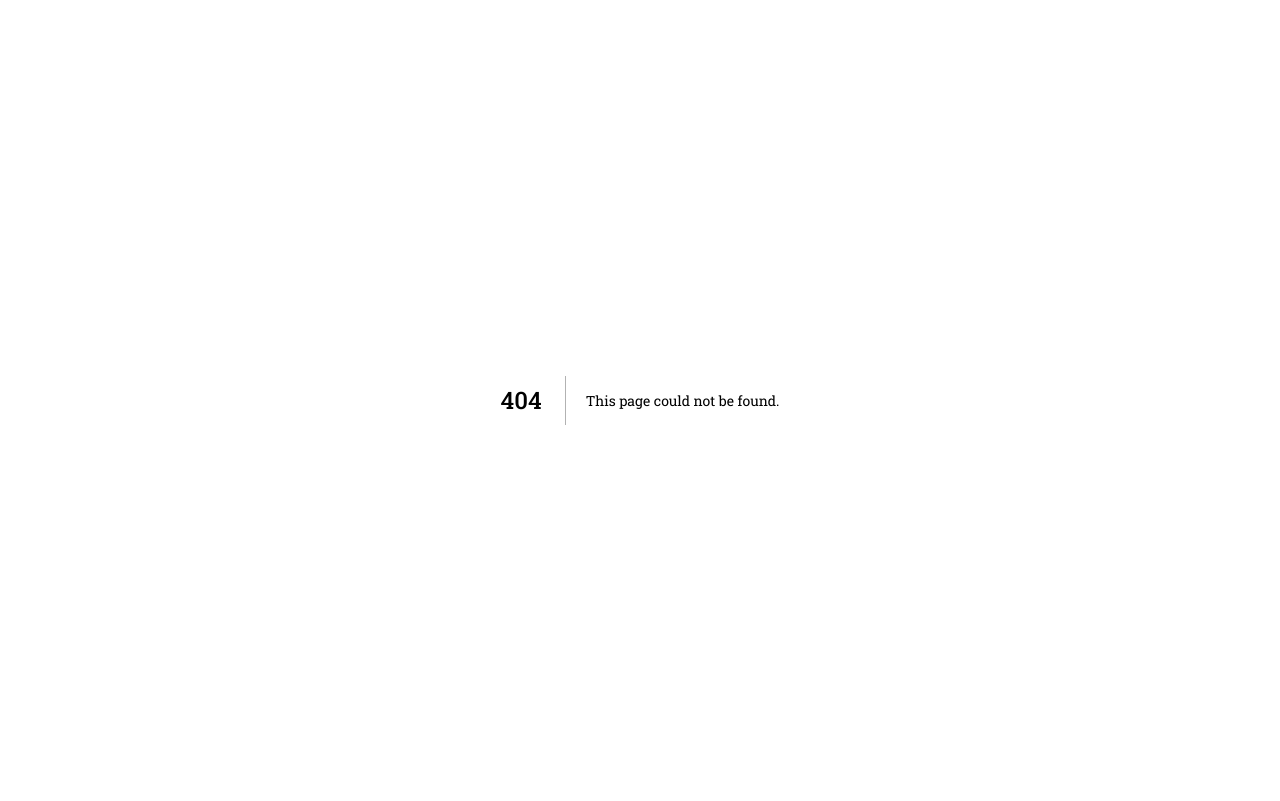
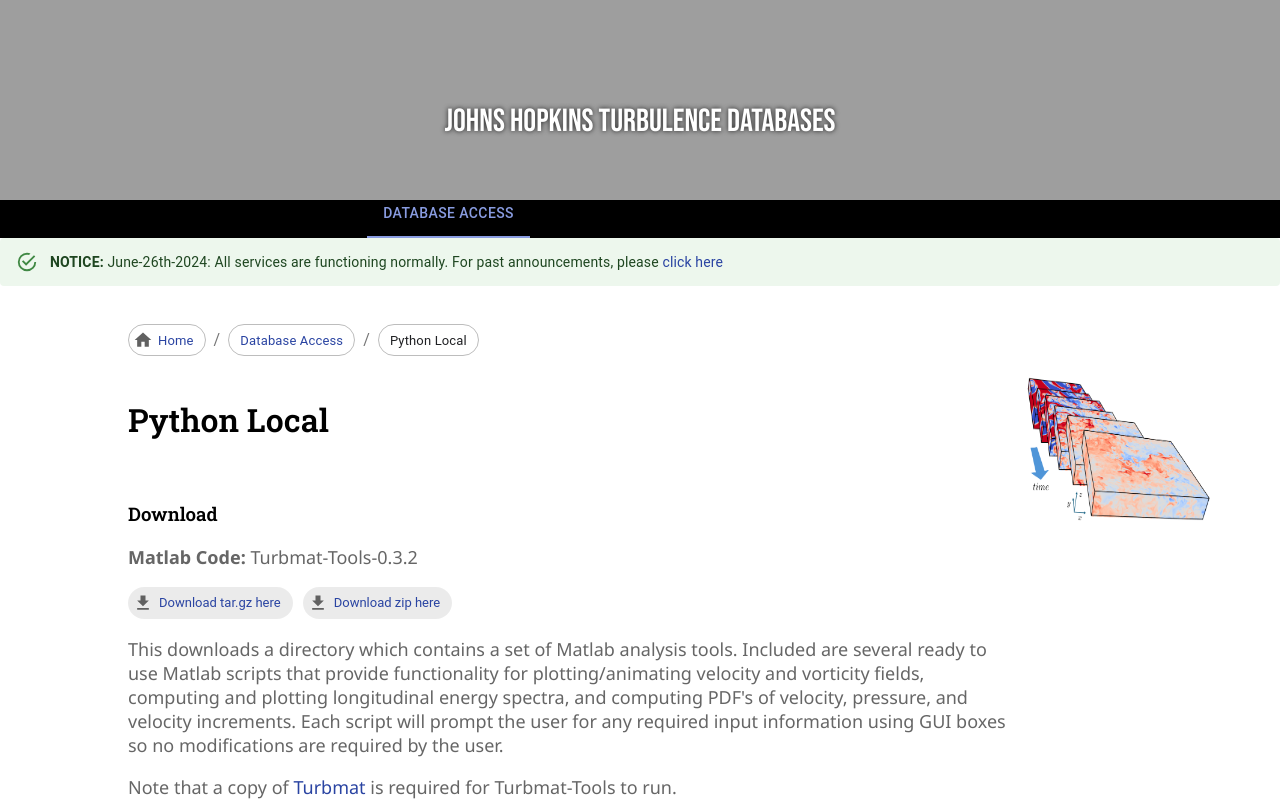
Before and after one commit to sciserver/turbulence-web, a Next.js app: page /database/local/python in a window 1280 px wide. Before the commit this address had no page. Shown: the top 801 px of the page. Built offline with nearby package versions, Linux system fonts and the light colour scheme.

Commit message:
Added `python local`, `matlab local` and `python sciserver` pages and corresponding components and updated url navigation for these items on `Database Access` main page

```diff
--- /dev/null
+++ b/components/content/databaseAccess/pythonLocal.tsx
@@ -0,0 +1,82 @@
+import { FC, useContext, useEffect } from 'react';
+import { useRouter } from 'next/router';
+import Link from 'next/link';
+import Image from 'next/image';
+import styled from 'styled-components';
+import { Chip, Typography } from '@mui/material';
+import { Download as DownloadIcon } from '@mui/icons-material';
+
+import { AppContext } from 'context';
+import { BreadCrumbParent, BreadCrumbsStyled } from 'components/common/breadcrumbs';
+
+import mainImage from 'public/JHTDB2_snapshots.png';
+
+const Styled = styled.div`
+  .content {
+    display: flex;
+  }
+
+  .download-links {
+    margin-right: 10px;
+  }
+`;
+
+export const PythonLocal: FC = () => {
+
+  const router = useRouter();
+
+  const { setTabOption } = useContext(AppContext);
+
+  // ON MOUNT: UI config
+  useEffect(() => {
+    setTabOption(router.asPath.split('/')[1]);
+  }, []);
+
+  const breadCrumbsParents: BreadCrumbParent[] = [
+    { name: 'Database Access', url: '/database' }
+  ]
+
+  return (
+    <Styled>
+      <BreadCrumbsStyled parents={breadCrumbsParents} componentName="Python Local" />
+      <div className="content">
+        <div>
+          <br />
+          <h1>Python Local</h1>
+          <br />
+          <h3>Download</h3>
+          <p>
+            <strong>Matlab Code:</strong> Turbmat-Tools-0.3.2
+          </p>
+          <Chip
+            className="download-links"
+            component="a"
+            href="https://turbulence.pha.jhu.edu/download/Turbmat-Tools-0.3.2.tar.gz"
+            target="_blank"
+            label="Download tar.gz here"
+            icon={<DownloadIcon fontSize="small" />}
+          />
+          <Chip
+            component="a"
+            href="https://turbulence.pha.jhu.edu/download/Turbmat-Tools-0.3.2.zip"
+            target="_blank"
+            label="Download zip here"
+            icon={<DownloadIcon fontSize="small" />}
+          />
+          <p>
+            This downloads a directory which contains a set of Matlab analysis tools. Included are several ready to use Matlab scripts that provide functionality for plotting/animating velocity and vorticity fields, computing and plotting longitudinal energy spectra, and computing PDF's of velocity, pressure, and velocity increments. Each script will prompt the user for any required input information using GUI boxes so no modifications are required by the user.
+          </p>
+          <p>
+            Note that a copy of <Link href="/database/webServices/matlab">Turbmat</Link> is required for Turbmat-Tools to run.
+          </p>
+          <p>
+            Please see the README file for more information.
+          </p>
+        </div>
+        <div>
+          <Image src={mainImage} width={200} height={200} alt="Turbulence figure 1" />
+        </div>
+      </div>
+    </Styled>
+  );
+};
--- /dev/null
+++ b/pages/database/local/python.tsx
@@ -0,0 +1,11 @@
+import { Layout } from "components/common/layout";
+import { PythonLocal } from "components/content/databaseAccess/pythonLocal";
+
+// TODO: imp loading animation here
+export default function WebServicesPage() {
+  return <>
+    <Layout>
+      <PythonLocal />
+    </Layout>
+  </>;
+};
```
Also changed, not shown: components/content/databaseAccess/index.tsx (+4 -3 lines), components/content/databaseAccess/matlabLocal.tsx (added, +82 -0 lines), components/content/databaseAccess/pythonSciserver.tsx (added, +82 -0 lines), pages/database/local/matlab.tsx (added, +11 -0 lines), pages/database/pythonSciserver.tsx (added, +11 -0 lines).
